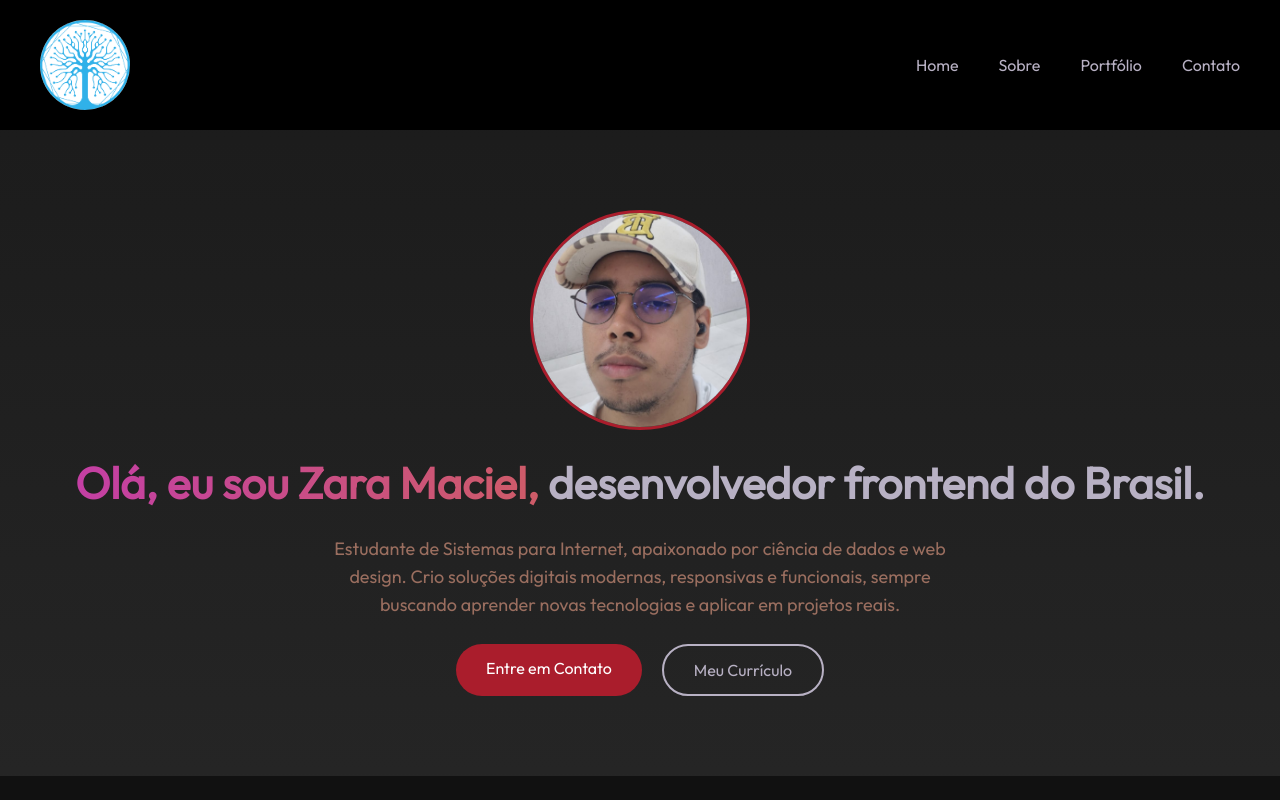
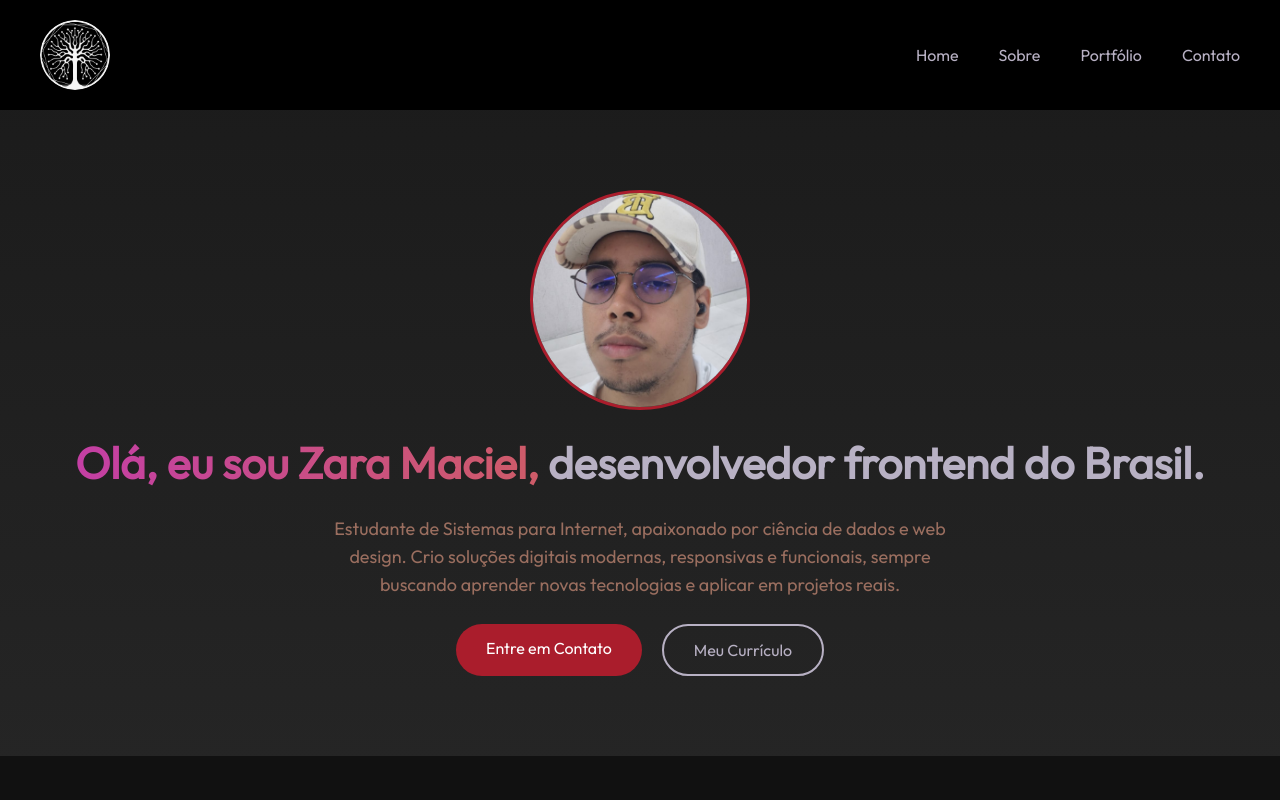
Before and after one commit to ZaraTakion/ZaraTakion.github.io, a React (Vite) app: page / in a window 1280 px wide. Shown: the top 800 px of the page. Built offline with nearby package versions, Linux system fonts and the light colour scheme; the HTML template or start-up script is replaced by a standard one.

Commit message:
Substituído zara-mini.png por logo.png no Navbar

```diff
--- a/src/Components/Navbar/Navbar.css
+++ b/src/Components/Navbar/Navbar.css
@@ -11,8 +11,8 @@
 
 /* Logo */
 .nav-img {
-    width: 90px;
-    border-radius: 50%;
+    width: 70px;
+    border-radius: 100%;
 }
 
 /* Menu */
```
Also changed, not shown: src/assets/logo.png.
